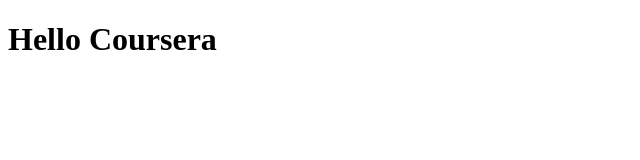
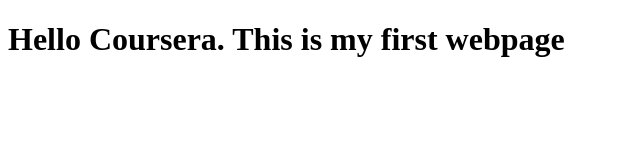
Before and after one commit to zed-amb/Coursera-tests, a plain HTML site: page index.html in a window 1280 px wide. Shown: the whole page, without its empty margins (0-640 px from the left). Drawn offline with Linux system fonts and the light colour scheme.

Commit message:
Update index.html

```diff
--- a/index.html
+++ b/index.html
@@ -7,7 +7,7 @@
 	<title>Hello World</title>
 </head>
 <body>
-	<h1>Hello Coursera</h1>
+	<h1>Hello Coursera. This is my first webpage</h1>
 
 </body>
 </html>
```
